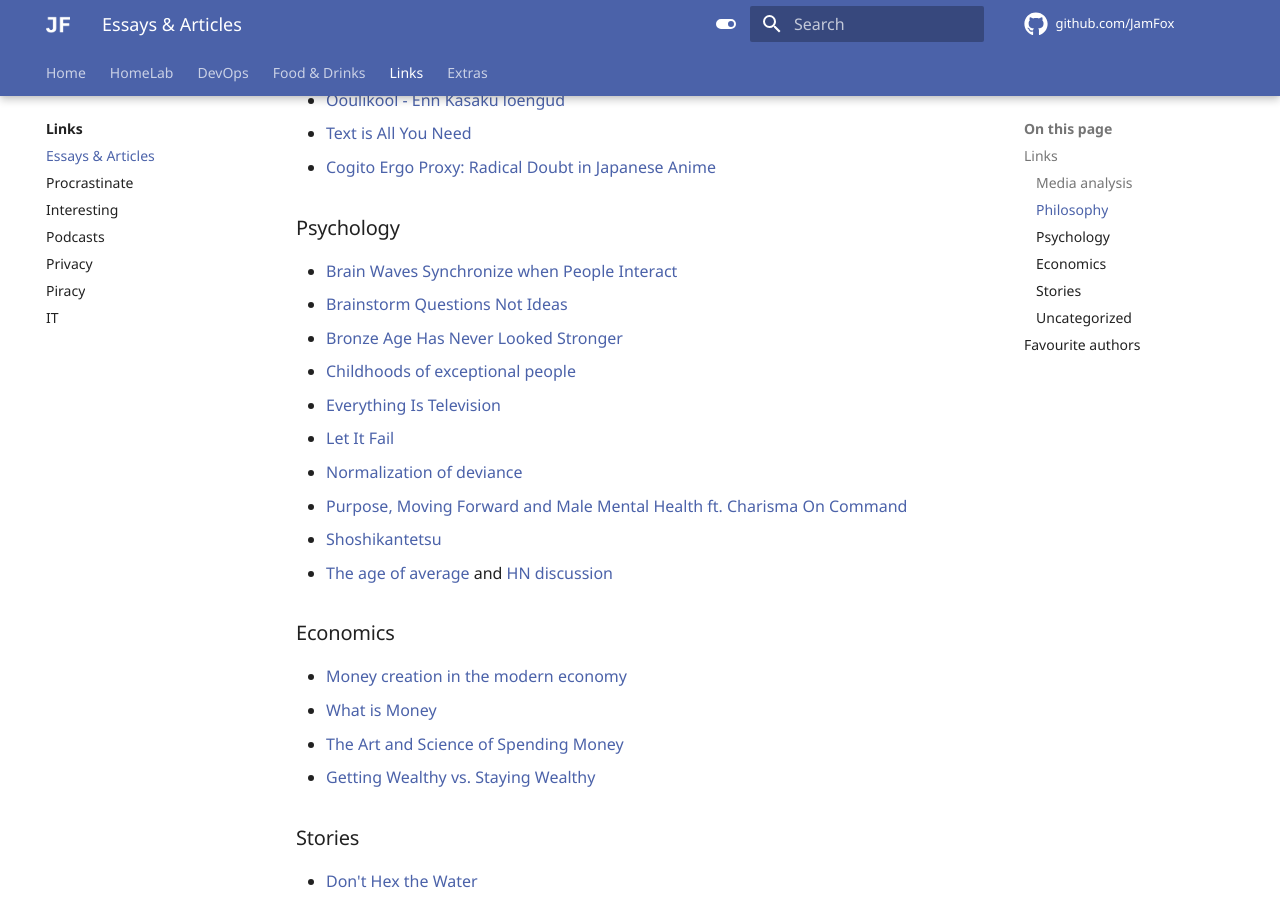
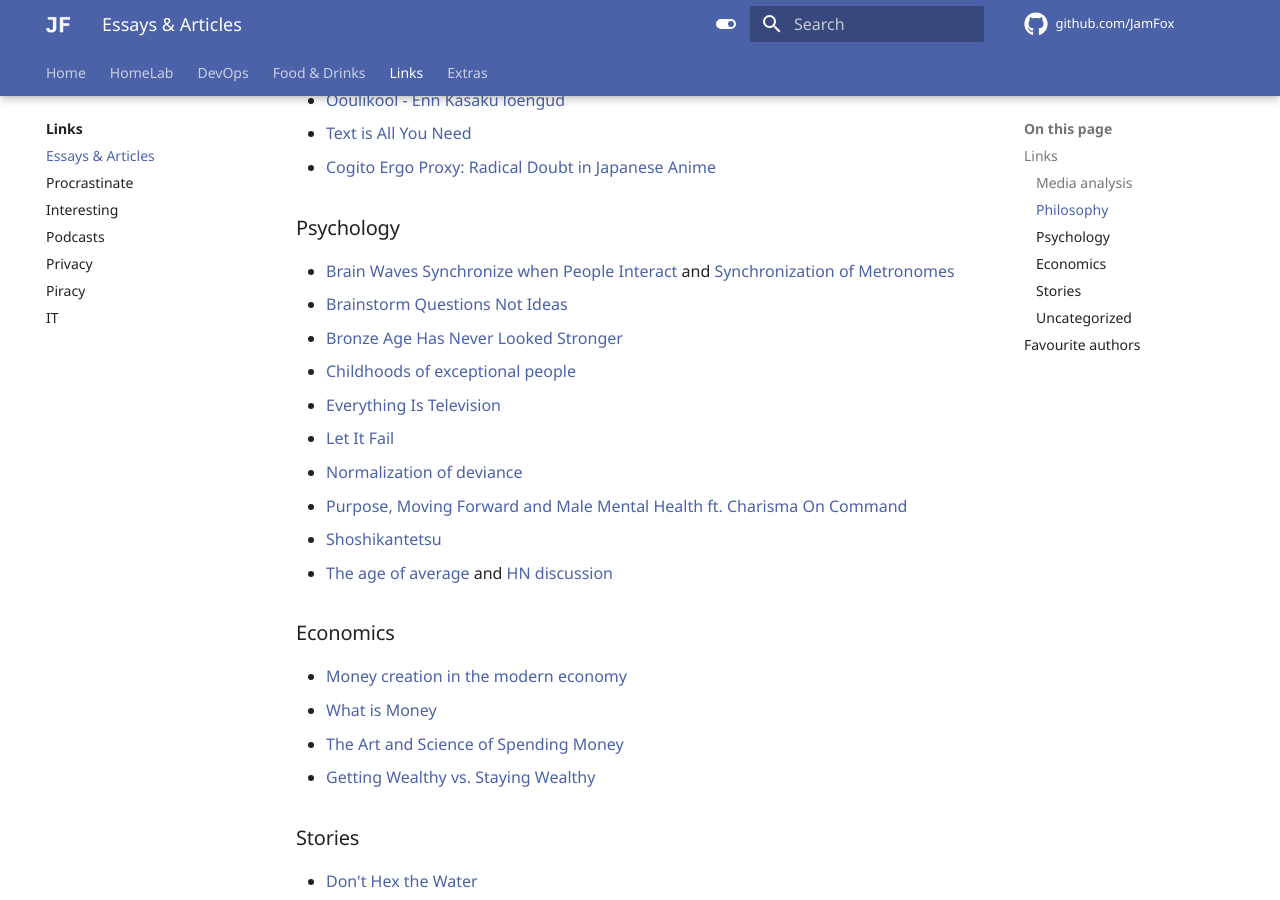
Before and after one commit to JamFox/docs.jamfox.dev, an MkDocs documentation site: the page built from docs/content/links/essays.md, in a window 1280 px wide and 900 px high, scrolled down 710 px. Built offline with MkDocs 1.6.1 and Material for MkDocs 9.7.7, drawn with Linux system fonts in a browser that asks for light colours; comment, search, counter and statistics services are not loaded.

Commit message:
add metronome sync

```diff
--- a/docs/content/links/essays.md
+++ b/docs/content/links/essays.md
@@ -27,7 +27,7 @@ title: "Essays & Articles"
 
 ### Psychology
 
-- [Brain Waves Synchronize when People Interact](https://www.scientificamerican.com/article/brain-waves-synchronize-when-people-interact/)
+- [Brain Waves Synchronize when People Interact](https://www.scientificamerican.com/article/brain-waves-synchronize-when-people-interact/) and [Synchronization of Metronomes](https://youtu.be/Aaxw4zbULMs)
 - [Brainstorm Questions Not Ideas](https://www.muledesign.com/blog/brainstorm-questions)
 - [Bronze Age Has Never Looked Stronger](https://www.thechatner.com/p/its-1178-bce-and-the-bronze-age-has)
 - [Childhoods of exceptional people](https://www.lesswrong.com/posts/CYN7swrefEss4e3Qe/childhoods-of-exceptional-people)
```
